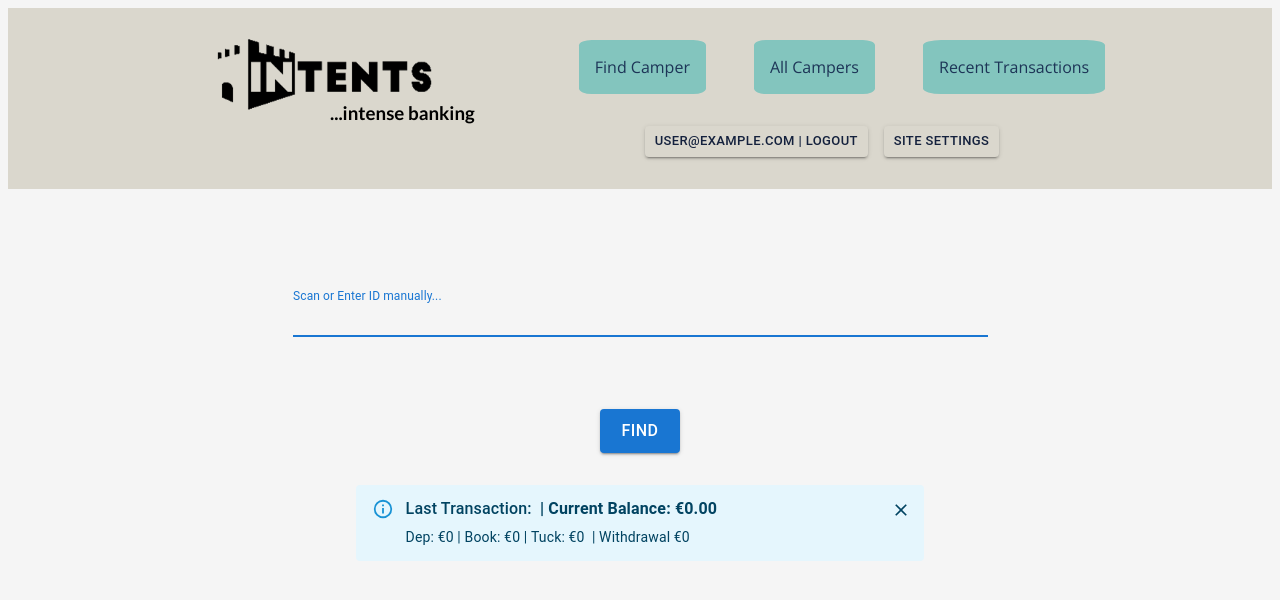
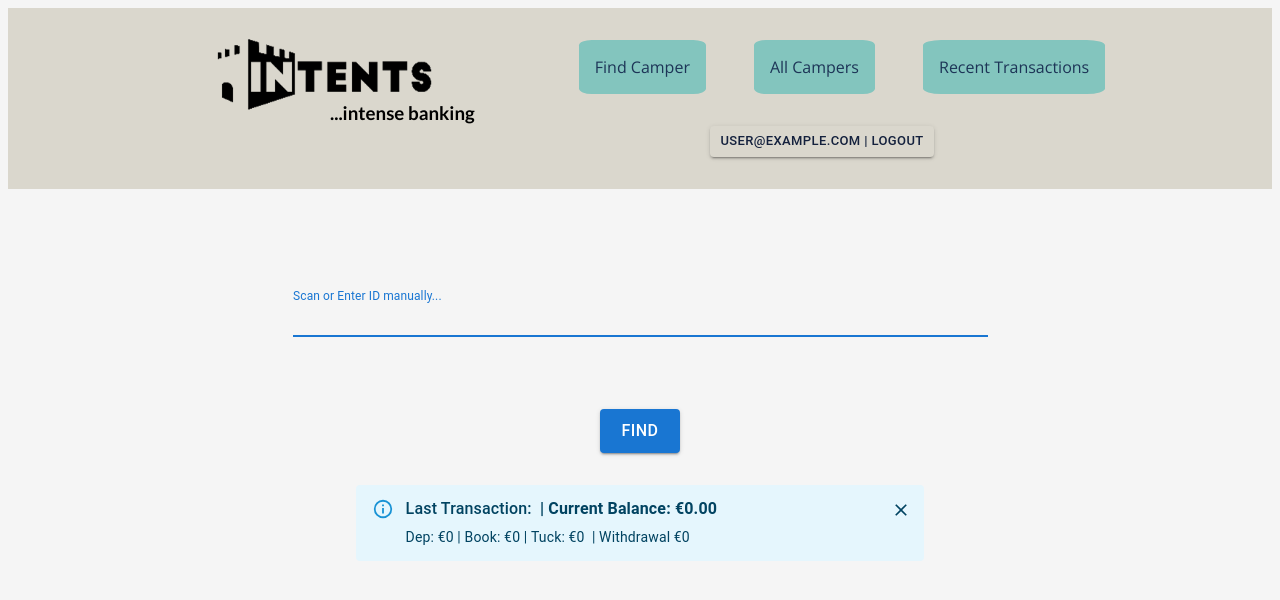
Before and after one commit to RadheyaM/next-camp-bank, a Next.js app: page / in a window 1280 px wide. Shown: the top 600 px of the page. Built offline with nearby package versions, Linux system fonts and the light colour scheme; no server answers; sample sign-in values are in the browser's storage.

Commit message:
get the site settings button to display only if session user is Superuser

```diff
--- a/src/components/layout/Layout.js
+++ b/src/components/layout/Layout.js
@@ -4,7 +4,7 @@ import MainNavigation from "./MainNavigation"
 const Layout = props => {
   return (
     <Fragment>
-      <MainNavigation />
+      <MainNavigation/>
       <main>{props.children}</main>
     </Fragment>
   )
--- a/src/components/layout/MainNavigation.js
+++ b/src/components/layout/MainNavigation.js
@@ -3,8 +3,8 @@ import styles from "./MainNavigation.module.css";
 import { useSession, signOut } from "next-auth/react";
 import { Button } from "@mui/material";
 
-const MainNavigation = () => {
-  const {data: session} = useSession();
+const MainNavigation = (props) => {
+  const { data: session, status } = useSession();
   const logoutHandler = () => {
     signOut();
   };
@@ -36,9 +36,11 @@ const MainNavigation = () => {
         {session && (
           <div className={styles.logoutBtnDiv}>
             <Button size="small" variant="contained" onClick={logoutHandler}>
-                  {session.user.email}  |  Logout
+              {session.user.email} | Logout
             </Button>
-              <Button onClick={() => {}} size="small" variant="contained">Site Settings</Button>
+            {session.user.email === "Superuser" && <Button onClick={() => {}} size="small" variant="contained">
+              Site Settings
+            </Button>}
           </div>
         )}
       </nav>
```
Lines whose indentation alone changed are shown as unchanged.
